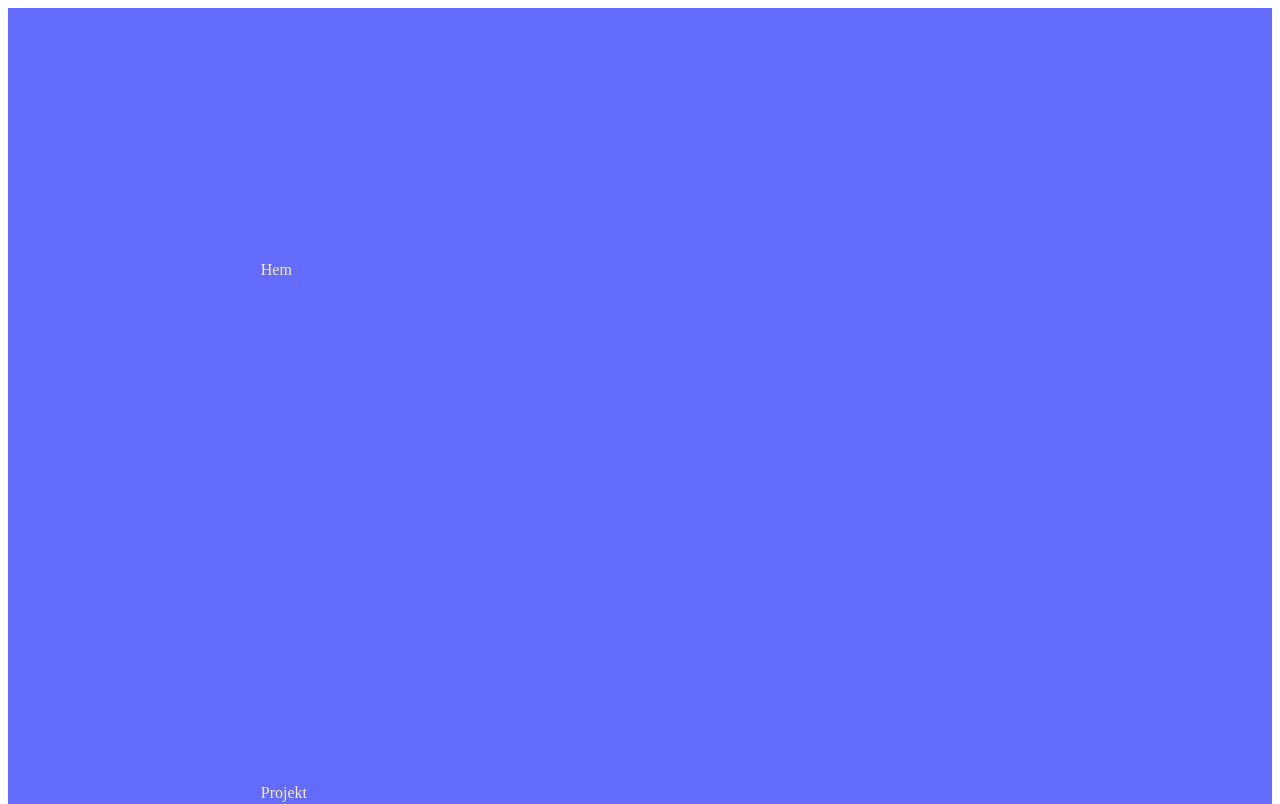
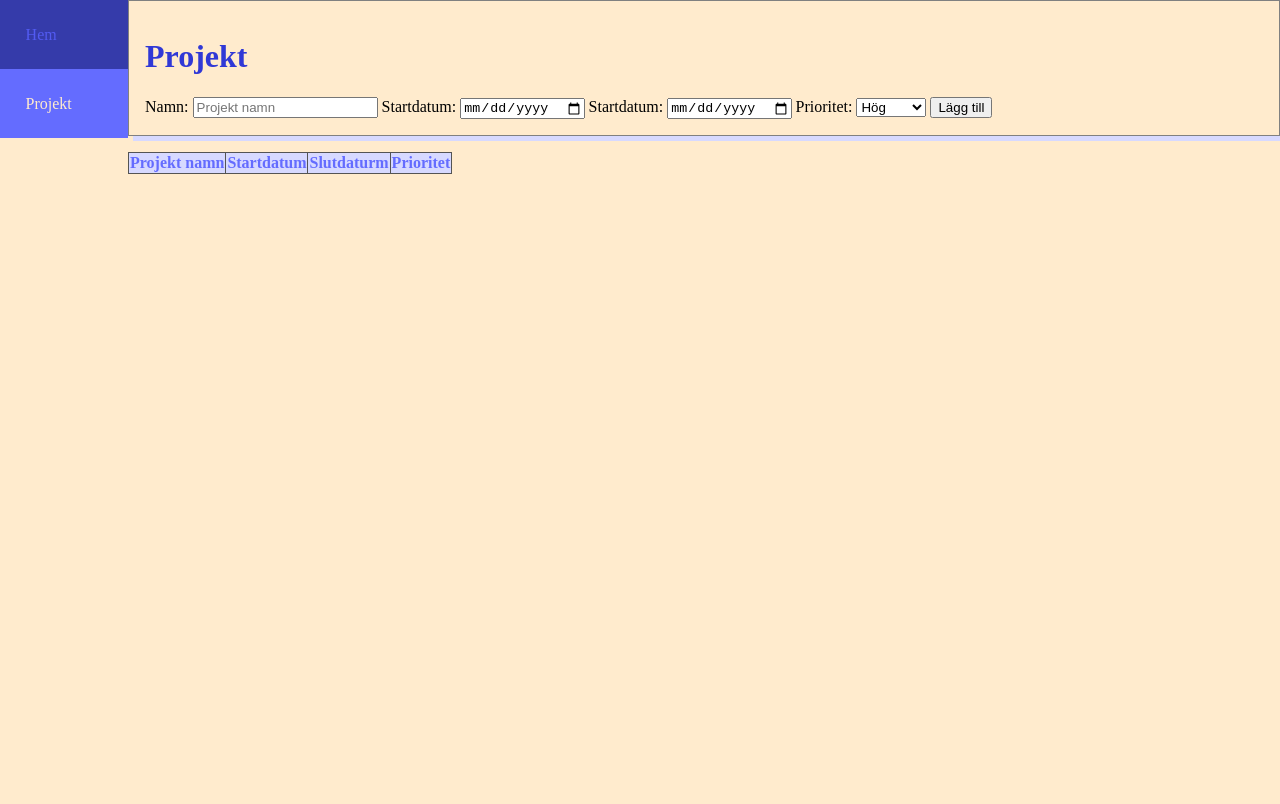
Before and after one commit to a23lisjo/examensarbete_artefakt, a SvelteKit app in the folder Svelte applikation/svelte_projekthanterare/: page /projekt in a window 1280 px wide. Shown: the top 804 px of the page. Built offline with nearby package versions, Linux system fonts and the light colour scheme.

Commit message:
Lade till global styling + layout

```diff
--- /dev/null
+++ b/Svelte applikation/svelte_projekthanterare/src/app.css
@@ -0,0 +1,7 @@
+body{
+    margin:0;
+    padding:0;
+    display: grid;
+    grid-template-columns: 10vw auto;
+    background-color: blanchedalmond;
+}
--- a/Svelte applikation/svelte_projekthanterare/src/routes/+layout.svelte
+++ b/Svelte applikation/svelte_projekthanterare/src/routes/+layout.svelte
@@ -1,11 +1,7 @@
 <script>
-	import favicon from '$lib/assets/favicon.svg';
-
+	import "../app.css";
+	import { applyAction } from '$app/forms';
 	let { children } = $props();
 </script>
 
-<svelte:head>
-	<link rel="icon" href={favicon} />
-</svelte:head>
-
 {@render children()}
```
